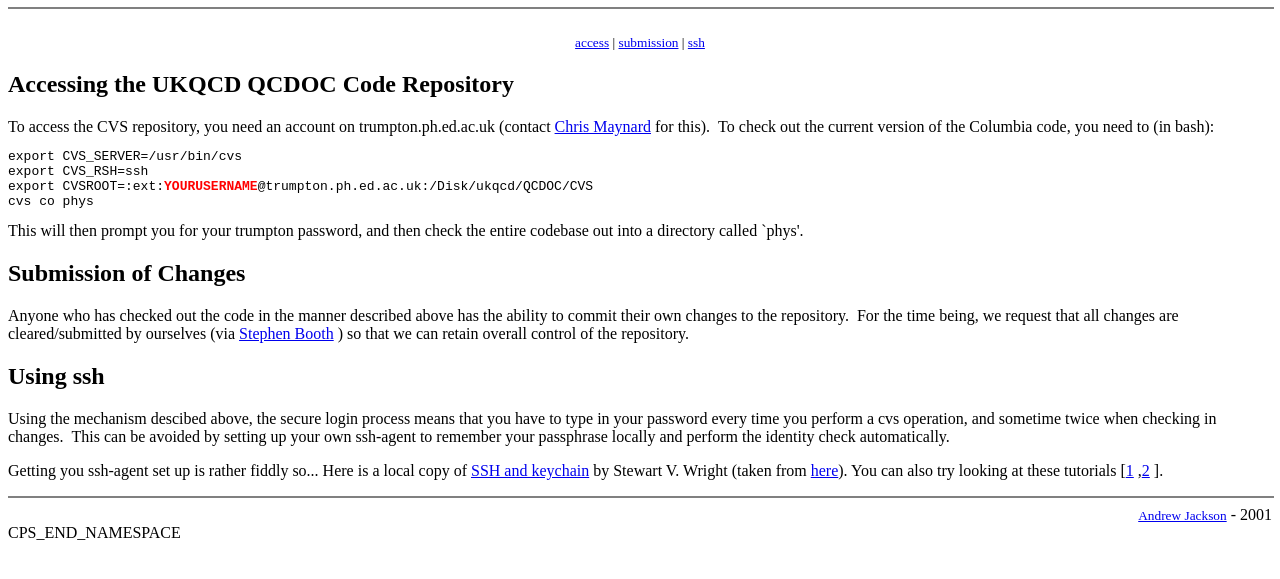
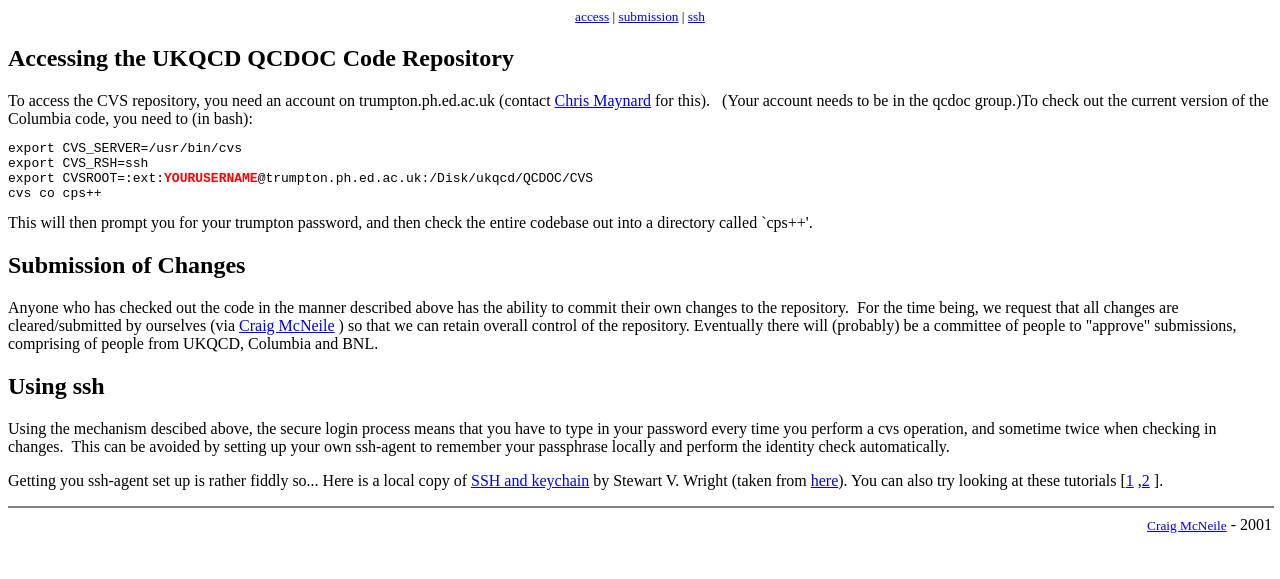
Before and after one commit to RBC-UKQCD/CPS_public, a plain HTML site: page cps_pp/doc/cvsaccess.html in a window 1280 px wide. Shown: the part 111-690 px from the top of the page. Drawn offline with Linux system fonts and the light colour scheme.

Commit message:
I have updated the document to reflect the new build structure.
git-svn-id: file:///home/chulwoo/CPS/repo/CVS2SVN/cps/trunk@7 fb734a29-28db-4bc5-88a3-3cb5ee595545

```diff
--- a/cps_pp/doc/cvsaccess.html
+++ b/cps_pp/doc/cvsaccess.html
@@ -1,5 +1,3 @@
-#include<config.h>
-CPS_START_NAMESPACE
 <!DOCTYPE html PUBLIC "-//W3C//DTD HTML 4.01 Transitional//EN">
 <html>
 <head>
@@ -39,20 +37,23 @@ CPS_START_NAMESPACE
  Accessing the UKQCD QCDOC Code Repository</h2>
      To access the CVS repository, you need an account on trumpton.ph.ed.ac.uk
   (contact <a href="cmaynard@ph.ed.ac.uk">Chris Maynard</a>
-     for this). &nbsp;To check out the current version of the Columbia code,
+     for this). &nbsp; (Your account needs to be in the qcdoc group.)To check out the current version of the Columbia code,
   you need to (in bash):<br>
 
-<pre wrap="">export&nbsp;CVS_SERVER=/usr/bin/cvs <br>export CVS_RSH=ssh<br><span class="moz-txt-citetags"></span>export CVSROOT=:ext:<font color="#ff0000"><b>YOURUSERNAME</b></font>@trumpton.ph.ed.ac.uk:/Disk/ukqcd/QCDOC/CVS <br><span class="moz-txt-citetags"></span>cvs co phys</pre>
+<pre wrap="">export&nbsp;CVS_SERVER=/usr/bin/cvs <br>export CVS_RSH=ssh<br><span class="moz-txt-citetags"></span>export CVSROOT=:ext:<font color="#ff0000"><b>YOURUSERNAME</b></font>@trumpton.ph.ed.ac.uk:/Disk/ukqcd/QCDOC/CVS <br><span class="moz-txt-citetags"></span>cvs co cps++</pre>
     This will then prompt you for your trumpton password, and then check the
-entire  codebase out into a directory called `phys'.<br>
+entire  codebase out into a directory called `cps++'.<br>
 
 <h2><a name="Submission_of_Changes"></a>
  Submission of Changes</h2>
    Anyone who has checked out the code in the manner described above has
 the  ability to commit their own changes to the repository. &nbsp;For the
 time  being, we request that all changes are cleared/submitted by ourselves
-(via  <a href="mailto:S.Booth@epcc.ed.ac.uk">Stephen Booth</a>
-   ) so that we can retain overall control of the repository.<br>
+(via  <a href="mailto:mcneile@amtp.liv.ac.uk">Craig McNeile</a>
+   ) so that we can retain overall control of the repository.
+Eventually there will (probably) be a committee of people to "approve"
+submissions, comprising of people
+from UKQCD, Columbia and BNL.
 
 <h2><a name="Using_ssh"></a>
  Using ssh</h2>
@@ -72,10 +73,9 @@ can also try looking at these tutorials [<a href="http://www.deadman.org/ssh-tut
  ,<a href="http://mah.everybody.org/docs/ssh">2</a> ].
 </p>
         <hr width="100%" size="2" align="Left" noshade="">
-        <div align="Right"><a href="mailto:A.N.Jackson@ed.ac.uk"><small>Andrew
-Jackson</small></a>
+        <div align="Right"><a href="mailto:mcneile@amtp.liv.ac.uk"><small>Craig
+McNeile</small></a>
      - 2001</div>
 
         </body>
         </html>
-CPS_END_NAMESPACE
```
